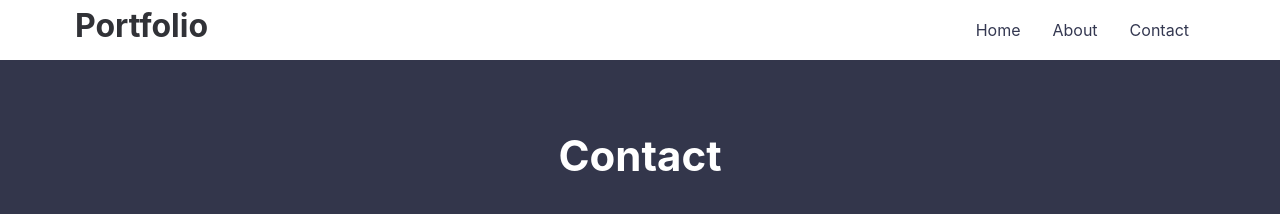
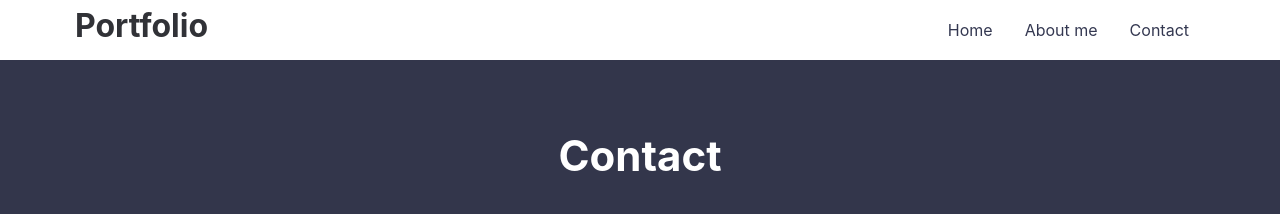
Before and after one commit to HanHyunwoo/HanHyunwoo.github.io, a Jekyll site: the page built from contact.md, in a window 1280 px wide. Shown: the top 214 px of the page. Built offline with Jekyll 4.4.1, drawn with Linux system fonts in a browser that asks for light colours.

Commit message:
mainPage About -> About me

```diff
--- a/_includes/header.html
+++ b/_includes/header.html
@@ -10,7 +10,7 @@
       <nav class="header__links">
         <div class="container header__links-wrapper">
           <a class="header__link" href="{{ '/' | relative_url }}" itemprop="url"><span itemprop="name">Home</span></a>
-          <a class="header__link" href="{{ '/about' | relative_url }}" itemprop="url"><span itemprop="name">About</span></a>
+          <a class="header__link" href="{{ '/about' | relative_url }}" itemprop="url"><span itemprop="name">About me</span></a>
           <a class="header__link" href="{{ '/contact' | relative_url }}" itemprop="url">
             <span itemprop="name">Contact</span>
           </a>
```
